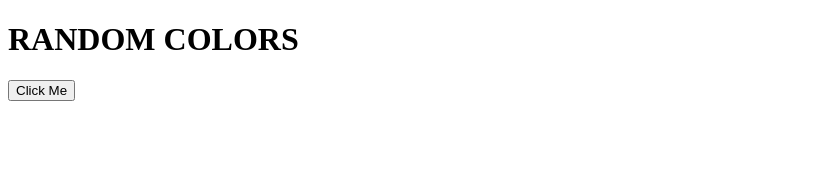
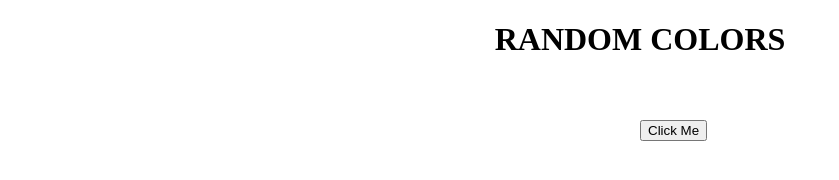
Before and after one commit to sara01rizo/random-color-js, a plain HTML site: page index.html in a window 1280 px wide. Shown: the whole page, without its empty margins (0-839 px from the left). Drawn offline with Linux system fonts and the light colour scheme.

Commit message:
Update App CSS file to center the Button

```diff
--- a/Style.css
+++ b/Style.css
@@ -0,0 +1,20 @@
+html,
+body {
+  margin: 0;
+  padding: 0;
+}
+
+h1 {
+  text-align: center;
+}
+
+.first__btn {
+  text-align: center;
+  border-radius: 1px solid black;
+  position: absolute;
+  top: 15%;
+}
+
+.wrapper {
+  text-align: center;
+}
--- a/index.html
+++ b/index.html
@@ -5,11 +5,13 @@
     <meta http-equiv="X-UA-Compatible" content="IE=edge" />
     <meta name="viewport" content="width=device-width, initial-scale=1.0" />
     <title>Random RGB colors js</title>
+    <link rel="stylesheet" href="Style.css" />
   </head>
   <body>
     <h1>RANDOM COLORS</h1>
-
-    <button>Click Me</button>
+    <div class="wrapper">
+      <button class="first__btn">Click Me</button>
+    </div>
 
     <script src="App.js"></script>
   </body>
```
